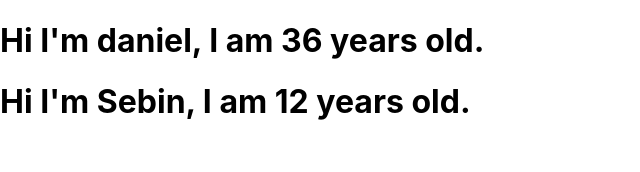
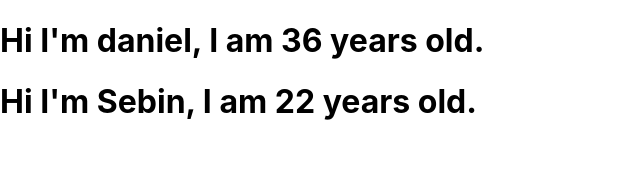
Before and after one commit to Mission-Ready/learning-git-merge-pr-temp, a React (Create React App) app: page / in a window 1280 px wide. Shown: the top 172 px of the page, without its empty margins (0-640 px from the left). Built offline with nearby package versions, Linux system fonts and the light colour scheme.

Commit message:
update person age

```diff
--- a/src/App.js
+++ b/src/App.js
@@ -4,7 +4,7 @@ function App() {
   return (
     <>
       <Person name="daniel" age="36"></Person>
-      <Person name="Sebin" age="12"></Person>
+      <Person name="Sebin" age="22"></Person>
     </>
   );
 }
```
